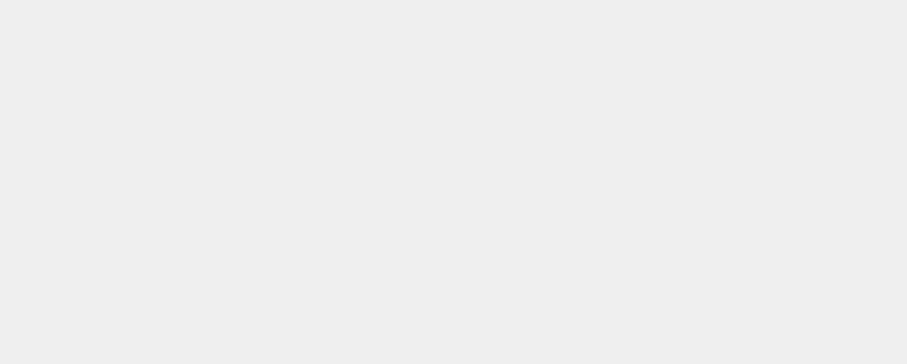
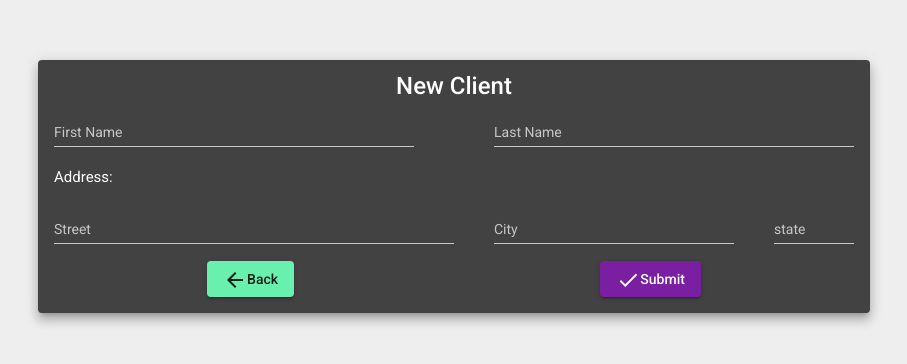
Before and after one commit to davidsongoes/EstudosAngular7NGRX, an Angular app in the folder forms/template-driven/: page /form-builder in a window 1280 px wide. Before the commit this address led to /. Shown: the top 364 px of the page, without its empty margins (186-1093 px from the left). Built offline with nearby package versions, Linux system fonts and the light colour scheme.

Commit message:
feat(form-builder): :keyboard: Aula Form Builder

```diff
--- a/forms/template-driven/src/app/app-routing.module.ts
+++ b/forms/template-driven/src/app/app-routing.module.ts
@@ -1,6 +1,7 @@
 import { NgModule } from '@angular/core';
 import { RouterModule, Routes } from '@angular/router';
 import { AppComponent } from './app.component';
+import { FormBuilderComponent } from './form-builder/form-builder.component';
 import { FormControlComponent } from './form-control/form-control.component';
 import { FormGroupComponent } from './form-group/form-group.component';
 import { FormNativeValidationComponent } from './form-native-validation/form-native-validation.component';
@@ -15,6 +16,7 @@ const routes: Routes = [
   { path: 'forms-validation', component: FormValidationComponent},
   { path: 'form-control', component: FormControlComponent},
   { path: 'form-group', component: FormGroupComponent},
+  { path: 'form-builder', component: FormBuilderComponent},
   { path: '', redirectTo: '/', pathMatch: 'full' },
 
 ];
--- a/forms/template-driven/src/app/app.module.ts
+++ b/forms/template-driven/src/app/app.module.ts
@@ -14,6 +14,7 @@ import { FormValidationComponent } from './form-validation/form-validation.compo
 import { MAT_DATE_LOCALE } from '@angular/material/core';
 import { FormControlComponent } from './form-control/form-control.component';
 import { FormGroupComponent } from './form-group/form-group.component';
+import { FormBuilderComponent } from './form-builder/form-builder.component';
 
 
 @NgModule({
@@ -24,7 +25,8 @@ import { FormGroupComponent } from './form-group/form-group.component';
     FormNativeValidationComponent,
     FormValidationComponent,
     FormControlComponent,
-    FormGroupComponent
+    FormGroupComponent,
+    FormBuilderComponent,
   ],
   imports: [
     BrowserModule,
--- /dev/null
+++ b/forms/template-driven/src/app/form-builder/form-builder.component.html
@@ -0,0 +1,92 @@
+<div layout="column" layout-fill>
+  <div align="center" layout="row" layout-align="center center">
+    <mat-card
+      class="mat-elevation-z8"
+      flex="80"
+      style="margin-top: 60px; width: 800px"
+    >
+      <mat-card-title>New Client</mat-card-title>
+      <mat-card-subtitle> </mat-card-subtitle>
+      <mat-card-content fxLayout="column" fxLayoutAlign="stretch">
+        <form
+          fxLayout="column"
+          fxLayoutAlign="start stretch"
+          [formGroup]="clientForm"
+          (ngSubmit)="onSubmit()"
+        >
+          <div fxFlex="100" fxLayout="row" fxLayoutAlign="space-between  begin">
+            <mat-form-field fxFlex="45">
+              <input
+                matInput
+                type="text"
+                value=""
+                placeholder="First Name"
+                formControlName="firstName"
+              />
+            </mat-form-field>
+            <mat-form-field fxFlex="45">
+              <input
+                matInput
+                type="text"
+                value=""
+                placeholder="Last Name"
+                formControlName="lastName"
+              />
+            </mat-form-field>
+          </div>
+          <div fxFlex="100" fxLayoutAlign="begin">
+            <h4>Address:</h4>
+          </div>
+          <div
+            fxFlex="100"
+            fxLayout="row"
+            fxLayoutAlign="space-between begin"
+            formGroupName="adress"
+          >
+            <mat-form-field fxFlex="50">
+              <input
+                matInput
+                type="text"
+                value=""
+                placeholder="Street"
+                formControlName="street"
+              />
+            </mat-form-field>
+            <mat-form-field fxFlex="30">
+              <input
+                matInput
+                type="text"
+                value=""
+                placeholder="City"
+                formControlName="city"
+              />
+            </mat-form-field>
+            <mat-form-field fxFlex="10">
+              <input
+                matInput
+                type="text"
+                value=""
+                placeholder="state"
+                formControlName="state"
+              />
+            </mat-form-field>
+          </div>
+          <div fxLayout="row" fxLayoutAlign="space-around center">
+            <button
+              routerLink="/"
+              mat-raised-button
+              color="accent"
+              type="button"
+            >
+              <mat-icon>arrow_back</mat-icon>Back
+            </button>
+            <button mat-raised-button color="primary" type="submit">
+              <mat-icon>done</mat-icon>Submit
+            </button>
+          </div>
+        </form>
+      </mat-card-content>
+      <mat-card-footer> </mat-card-footer>
+    </mat-card>
+  </div>
+</div>
--- /dev/null
+++ b/forms/template-driven/src/app/form-builder/form-builder.component.ts
@@ -0,0 +1,31 @@
+import { Component, OnInit } from '@angular/core';
+import { FormBuilder, FormControl, FormGroup } from '@angular/forms';
+
+@Component({
+  selector: 'app-form-builder',
+  templateUrl: './form-builder.component.html',
+  styleUrls: ['./form-builder.component.css']
+})
+export class FormBuilderComponent implements OnInit {
+
+  clientForm!: FormGroup;
+
+  constructor(private fb: FormBuilder) { }
+
+  ngOnInit(): void {
+    this.clientForm = this.fb.group({
+      firstName: [''],
+      lastName: [''],
+      adress: this.fb.group({
+        street: [''],
+        city: [''],
+        state: [''],
+      })
+    })
+  }
+
+  onSubmit(): void{
+    console.log(this.clientForm.value)
+  }
+
+}
--- a/forms/template-driven/src/app/home/home.component.html
+++ b/forms/template-driven/src/app/home/home.component.html
@@ -50,5 +50,13 @@
     >
       Form Group
     </button>
+    <button
+      style="margin-bottom: 10px"
+      routerLink="/form-builder"
+      mat-raised-button
+      color="accent"
+    >
+      Form Builder
+    </button>
   </div>
 </div>
```
Also changed, not shown: forms/template-driven/src/app/form-builder/form-builder.component.css (added), 1 other file (tests, documents, lock files or other folders).
